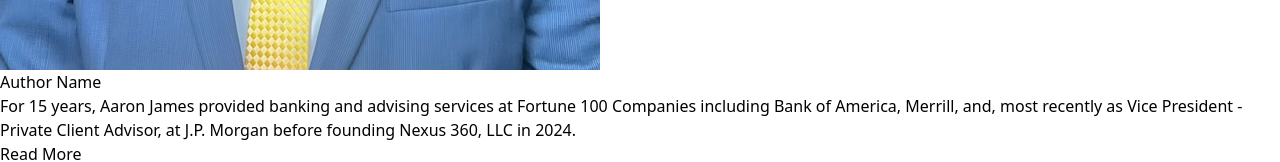
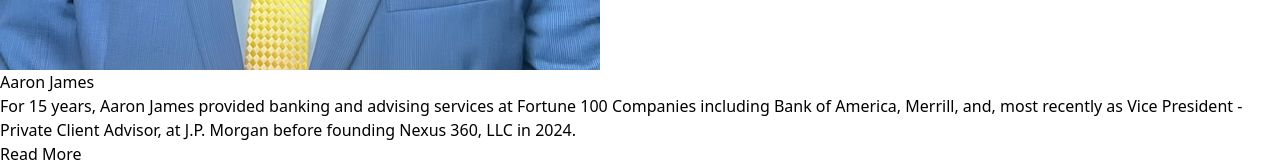
Before and after one commit to TianaDaye/nexus-presale, a React (Vite) app: page / in a window 1280 px wide. Shown: the part 1509-1671 px from the top of the page. Built offline with nearby package versions, Linux system fonts and the light colour scheme.

Commit message:
woo pt 15

```diff
--- a/src/App.jsx
+++ b/src/App.jsx
@@ -127,7 +127,7 @@
           alt="Author"
           className="w-36 h-36 rounded-full mx-auto mb-4"
         />
-        <h2 className="text-2xl font-semibold">Author Name</h2>
+        <h2 className="text-2xl font-semibold">Aaron James</h2>
         <p className="author-description text-gray-700 mx-auto mt-2 max-w-xl">
           {showFullText
             ? "For 15 years, Aaron James provided banking and advising services at Fortune 100 Companies including Bank of America, Merrill, and, most recently as Vice President - Private Client Advisor, at J.P. Morgan before founding Nexus 360, LLC in 2024. Having qualified for the Series 7 and 66 licenses through FINRA, he also acquired the CRPC designation (Chartered Retirement Planning Counselor). He completed his postgraduate education with an MS in Financial Management at UMGC, and graduated cum laude with a BA in Psychology from UMBC. When he's not advising his clients, he conducts speaking engagements on financial literacy, develops real estate, volunteers at his home church, and spends time with his two kids, Zoey and Zayden. At Nexus 360, LLC, he educates his client with a (W+H)ealth Mindset Activation for financial freedom and goal achievement. He enjoys traveling, working out, history, and Sudoku Puzzles."
```
